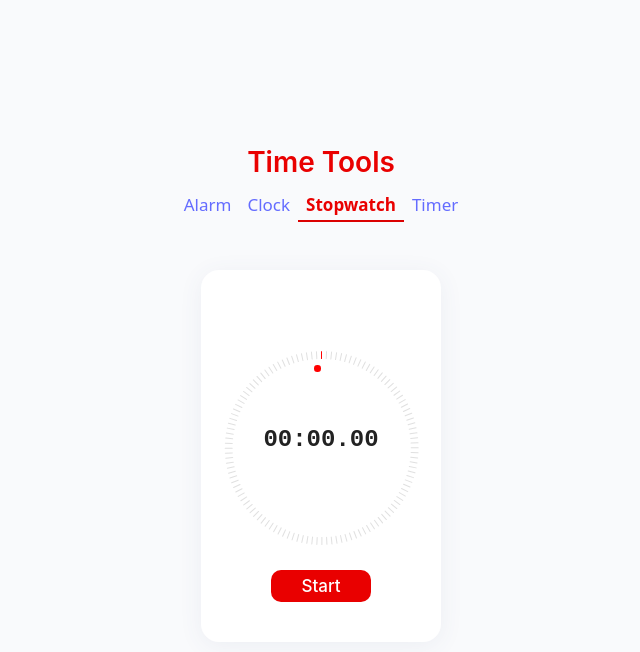
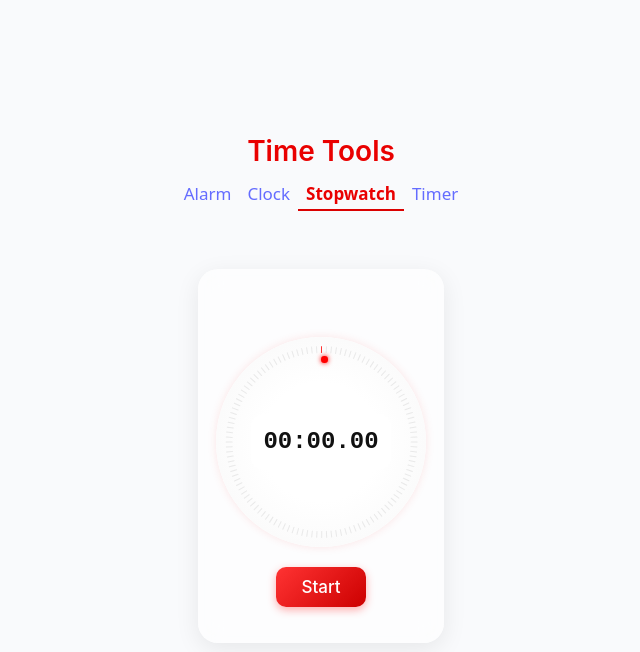
Before and after one commit to sushantshinde7/react-time-tools, a React app: page /stopwatch in a window 1280 px wide. Shown: the top 652 px of the page, without its empty margins (319-959 px from the left). Built offline with nearby package versions, Linux system fonts and the light colour scheme; the HTML template or start-up script is replaced by a standard one.

Commit message:
feat(ui): modern minimal redesign for Stopwatch component

```diff
--- a/src/components/Alarm/Alarm.css
+++ b/src/components/Alarm/Alarm.css
@@ -2,7 +2,7 @@
 .alarm-container {
   max-width: 320px;
   margin: 30px auto;
-  padding: 20px;
+  padding: 20px 10px 40px;
   background: #fff;
   border-radius: 18px;
   box-shadow: 0 4px 24px rgba(70,80,130,0.07);
--- a/src/components/Alarm/Alarm.jsx
+++ b/src/components/Alarm/Alarm.jsx
@@ -8,11 +8,11 @@ export default function Alarm() {
         <div className="circle"></div>
         <div className="timer-display">⏰ Alarm Feature Coming Soon!</div>
       </div>
-      <div className="button-row">
+      {/*<div className="button-row">
         <button className="start-btn" disabled>Start</button>
         <button className="pause-btn" disabled>Pause</button>
         <button className="reset-btn" disabled>Reset</button>
-      </div>
+      </div>*/}
     </div>
   );
 }
--- a/src/components/Clock/Clock.jsx
+++ b/src/components/Clock/Clock.jsx
@@ -11,17 +11,11 @@ export default function Clock() {
         <div className="timer-display">🕒 Clock Feature Coming Soon!</div>
       </div>
 
-      <div className="button-row">
-        <button className="start-btn" disabled>
-          Start
-        </button>
-        <button className="pause-btn" disabled>
-          Pause
-        </button>
-        <button className="reset-btn" disabled>
-          Reset
-        </button>
-      </div>
+      {/*<div className="button-row">
+        <button className="start-btn" disabled>Start</button>
+        <button className="pause-btn" disabled>Pause</button>
+        <button className="reset-btn" disabled>Reset</button>
+      </div>*/}
     </div>
   );
 }
--- a/src/components/Stopwatch/Stopwatch.css
+++ b/src/components/Stopwatch/Stopwatch.css
@@ -1,13 +1,15 @@
 /* ========== MAIN CONTAINER ========== */
 .stopwatch-container {
-  max-width: 320px;
-  margin: 30px auto;
-  padding: 20px 10px 40px;
-  background: #fff;
-  border-radius: 18px;
-  box-shadow: 0 4px 24px rgba(70, 80, 130, 0.07);
-  font-family: "Inter", "Segoe UI", Arial, sans-serif;
+  max-width: 340px;
+  margin: 40px auto;
+  padding: 28px 18px 36px;
+  border-radius: 20px;
+  background: rgba(255, 255, 255, 0.6);
+  backdrop-filter: blur(12px);
+  box-shadow: 0 6px 25px rgba(0, 0, 0, 0.08);
+  font-family: "Inter", "Segoe UI", sans-serif;
 }
+
 
 /* ========== TOP TABS ========== */
 .tabs {
@@ -34,11 +36,11 @@
   position: absolute;
   font-size: 1.5rem;
   font-weight: 600;
-  color: #222;
+  color: #111;
   background: #fff;
   padding: 10px;
   border-radius: 12px;
-  font-family: 'Courier New', Courier, monospace; /* stable digits */
+  font-family: "Roboto Mono", monospace; /* stable digits */
   font-variant-numeric: tabular-nums;
   width: 120px; /* keeps layout steady */
   text-align: center;
@@ -75,15 +77,13 @@ button::-moz-focus-inner {
 }
 
 .start-btn {
-  background: #e90000;
+  background: linear-gradient(135deg, #ff3333, #cc0000);
   color: #fff;
-  padding: 6px 30px;
+  box-shadow: 0 3px 8px rgba(255, 51, 51, 0.4);
 }
 .start-btn:hover {
-  background: #c70000;
-  transform: scale(1.03);
+  transform: translateY(-2px);
 }
-
 .pause-btn {
   background: #fff;
   color: #e90000;
@@ -108,17 +108,23 @@ button::-moz-focus-inner {
 
 /* ========== LAPS LIST ========== */
 .laps-list {
-  margin-top: 16px;
-  padding: 0 5px;
+  margin-top: 14px;
+  max-height: 140px;
+  overflow-y: auto;
+  padding-right: 6px;
 }
-
 .lap-row {
   display: flex;
   justify-content: space-between;
   font-size: 15px;
-  margin-bottom: 3px;
-  color: #444;
+  color: #333;
+  padding: 6px 4px;
+  border-bottom: 1px solid rgba(0,0,0,0.05);
 }
+.lap-row:last-child {
+  border-bottom: none;
+}
+
 
 /* ========== TIMER CIRCLE ========== */
 .timer-wrapper {
@@ -132,31 +138,32 @@ button::-moz-focus-inner {
 
 .circle {
   position: relative;
-  width: 220px;
-  height: 220px;
+  width: 210px;
+  height: 210px;
   border-radius: 50%;
+  background: radial-gradient(circle at 50% 50%, #fff 40%, #f7f7f7 100%);
+  box-shadow: 0 0 10px rgba(233, 0, 0, 0.1);
   display: flex;
   align-items: center;
   justify-content: center;
 }
-
 /* ========== TICKS ========== */
 /* optimized for 120 ticks — thinner, shorter, smoother */
 .tick {
   position: absolute;
-  top: 50%;
+  top: 47%;
   left: 50%;
-  width: 1.4px;
-  height: 8px;
+  width: 1.2px;
+  height: 7px;
   background: #ccc;
   transform-origin: center bottom;
-  opacity: 0.6;
+  opacity: 0.4;
   border-radius: 1px;
   transition: background 0.18s ease, opacity 0.18s ease;
 }
 
 .tick.active {
-  background: #ff0000;
+  background: #ff3333;
   opacity: 1;
 }
 
@@ -164,11 +171,12 @@ button::-moz-focus-inner {
 /* kept your visual position exactly the same */
 .red-dot {
   position: absolute;
-  top: 54%;
-  left: 47%;
+  top: 49%;
+  left: 50%;
   width: 6.5px;
   height: 6.5px;
   background: red;
+  box-shadow: 0 0 5px #ff0000;
   border-radius: 50%;
   transform-origin: center center;
   transition: transform 0.09s linear;
--- a/src/components/Timer/Timer.jsx
+++ b/src/components/Timer/Timer.jsx
@@ -8,11 +8,11 @@ export default function Timer() {
         <div className="circle"></div>
         <div className="timer-display">⏱ Timer Feature Coming Soon!</div>
       </div>
-      <div className="button-row">
+      {/*<div className="button-row">
         <button className="start-btn" disabled>Start</button>
         <button className="pause-btn" disabled>Pause</button>
         <button className="reset-btn" disabled>Reset</button>
-      </div>
+      </div>*/}
     </div>
   );
 }
```
